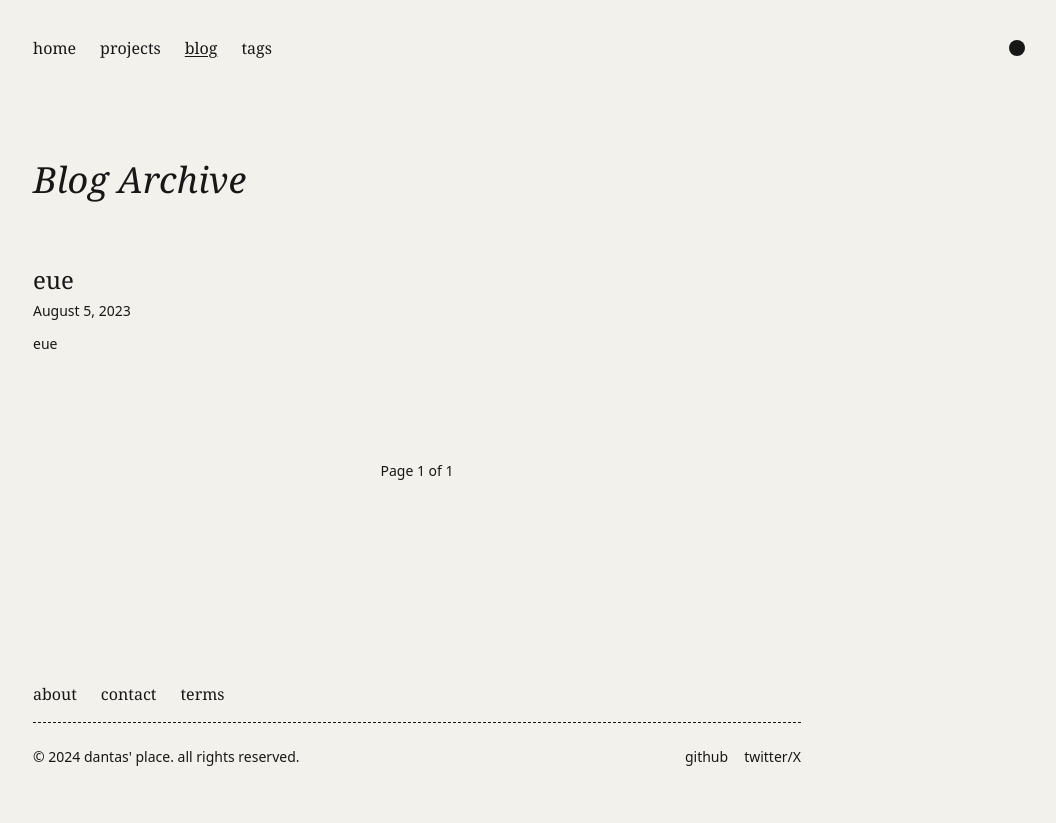
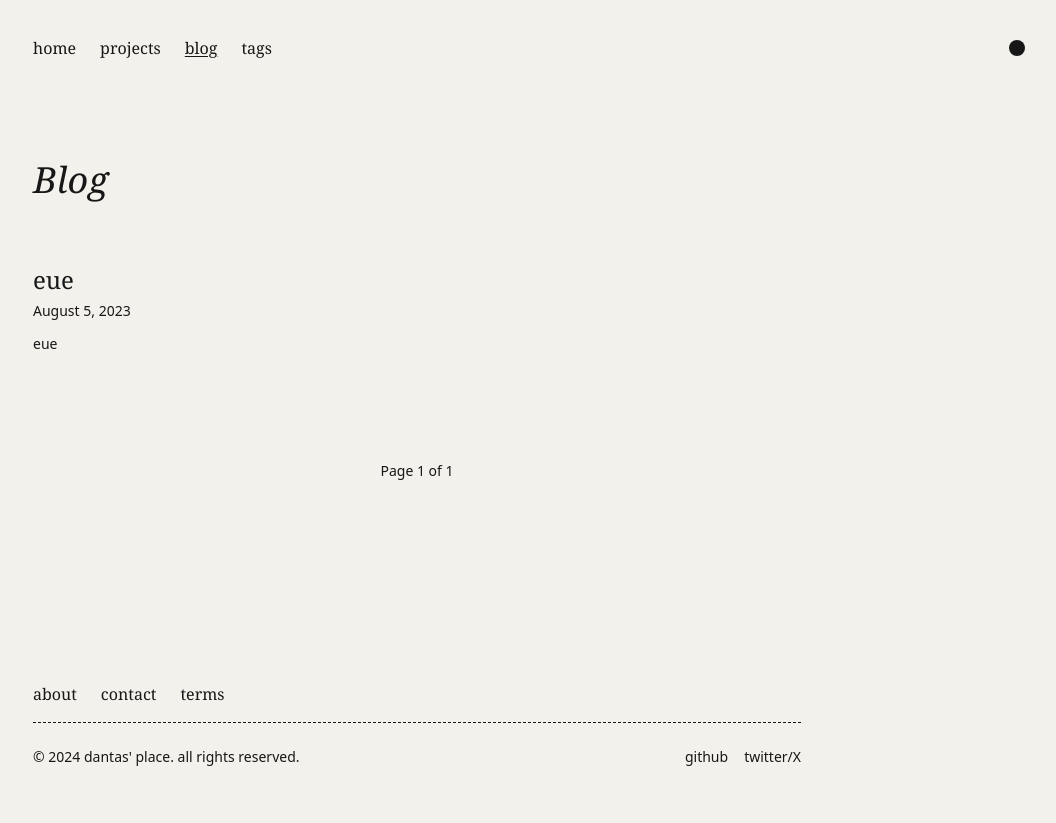
Before and after one commit to dantas15/me, an Astro site: page /blog in a window 1280 px wide. Shown: the whole page, without its empty margins (223-1279 px from the left). Built offline with nearby package versions, Linux system fonts and the light colour scheme; Astro itself is replaced by a stand-in of ours; a web font is replaced by a local one.

Commit message:
chore(Blog): remove "archive"

```diff
--- a/src/pages/blog/[...page].astro
+++ b/src/pages/blog/[...page].astro
@@ -25,7 +25,7 @@ const blog = page.data;
     image={{ src: '/web-preview.jpg', alt: 'The preview of the site' }}
     showHeader={false}
 >
-    <h1 class="mb-12 text-2xl leading-tight font-serif italic sm:mb-16 sm:text-4xl">Blog Archive</h1>
+    <h1 class="mb-12 text-2xl leading-tight font-serif italic sm:mb-16 sm:text-4xl">Blog</h1>
     {blog.map((post) => <PostPreview post={post} class="mb-10 sm:mb-12" />)}
     <Pagination page={page} class="my-16 sm:my-24" />
     <Subscribe class="my-16 sm:my-24" />
```
